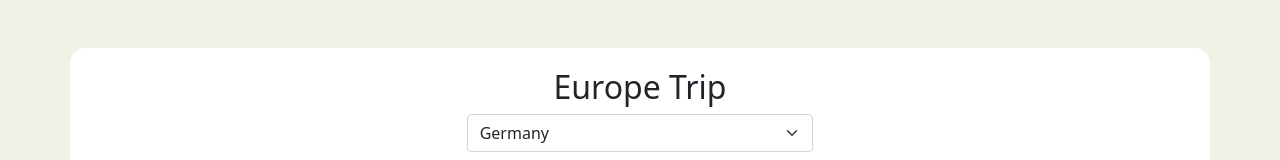
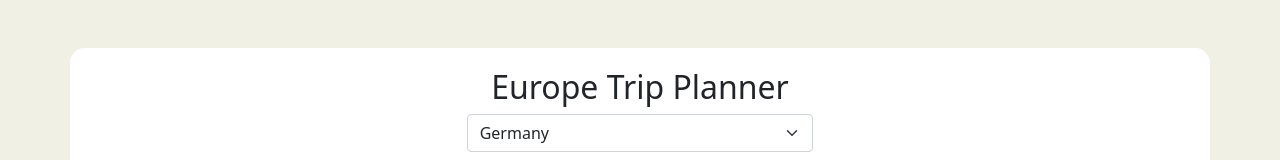
Before and after one commit to rajkrrai/Europe-Travel-Planner, a plain HTML site: page index.html in a window 1280 px wide. Shown: the top 160 px of the page. Drawn offline with nearby package versions, Linux system fonts and the light colour scheme.

Commit message:
Update index.html

```diff
--- a/index.html
+++ b/index.html
@@ -15,7 +15,7 @@
   </head>
   <body>
     <div class="container">
-      <h2 class="text-center">Europe Trip</h2>
+      <h2 class="text-center">Europe Trip Planner</h2>
 
       <!-- country list and form -->
       <div class="dropdown col-lg-4 mx-auto">
```
